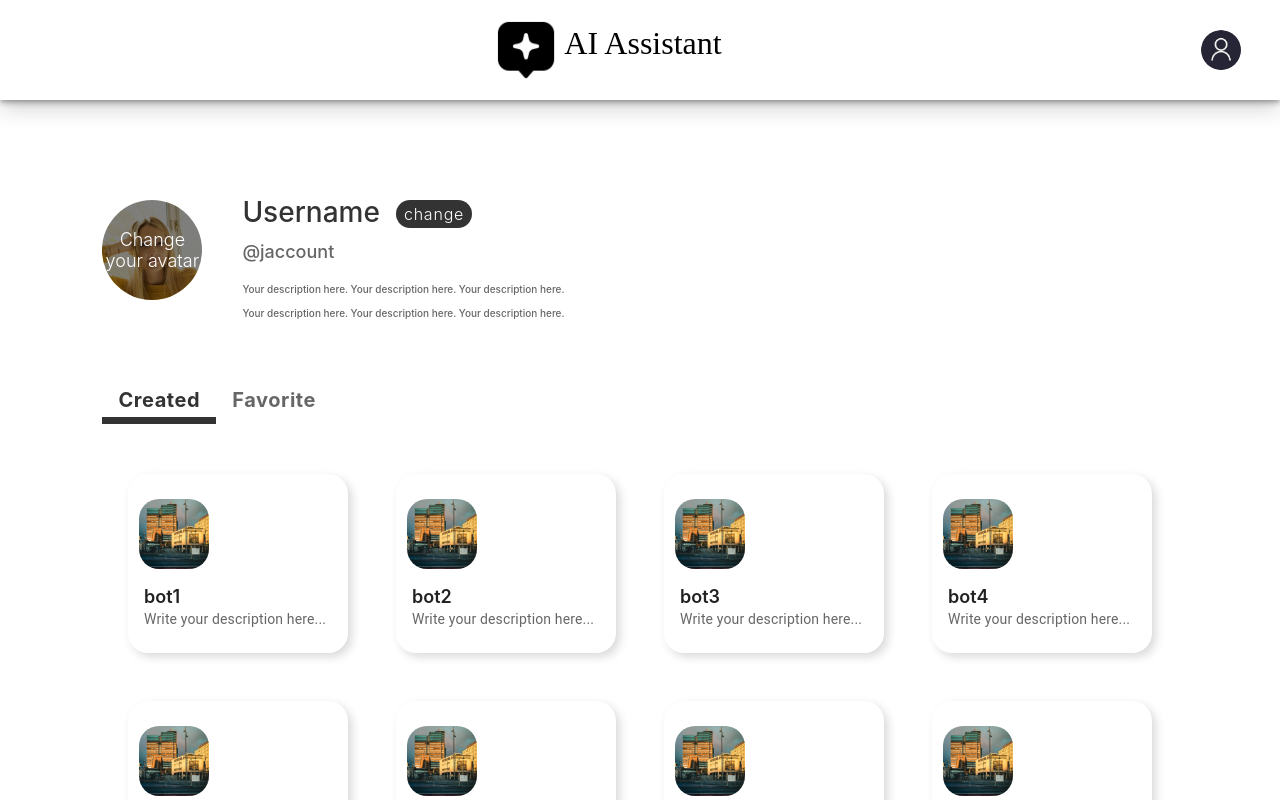
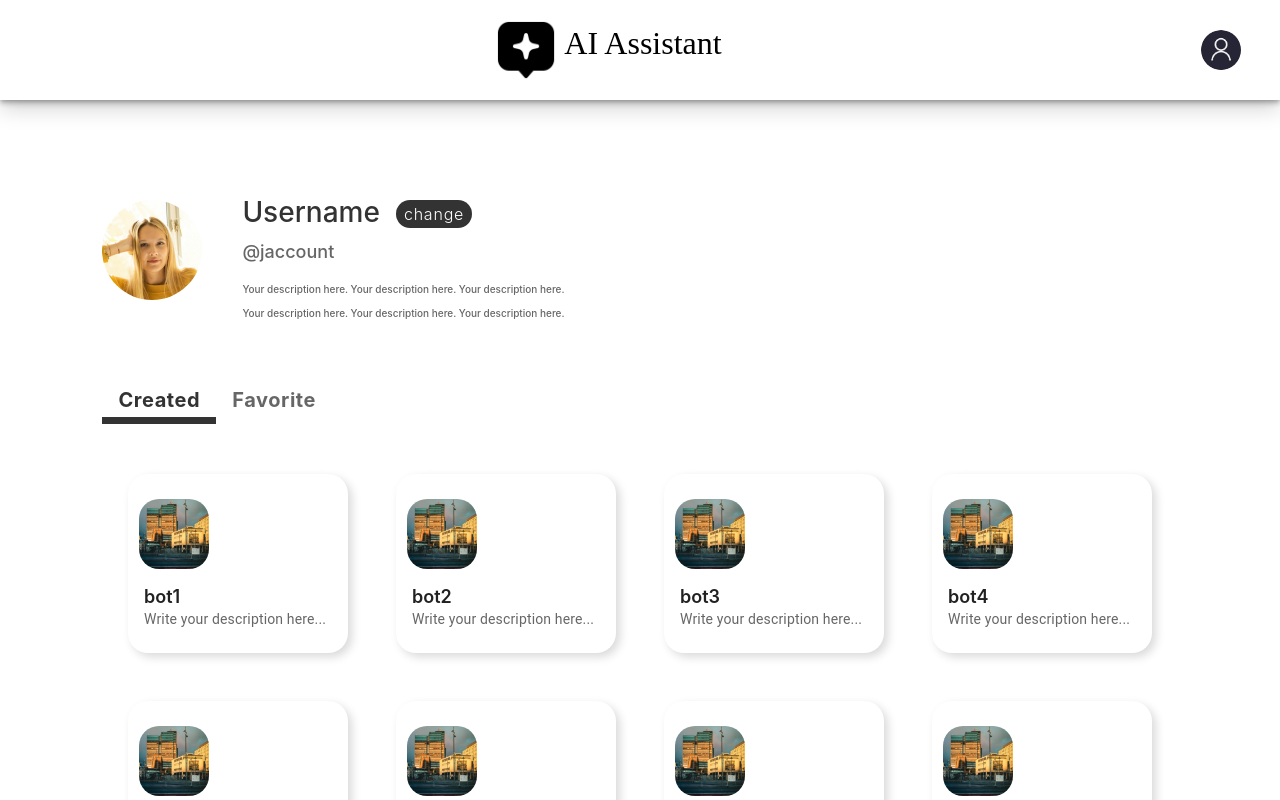
Before and after one commit to kiwi142857/SE3330-SE2320-UniGPT-Frontend, a React (Create React App) app: page /profile in a window 1280 px wide. Shown: the top 800 px of the page. Built offline with nearby package versions, Linux system fonts and the light colour scheme; a web font is replaced by a local one.

Commit message:
头像设置为悬浮时出现阴影

```diff
--- a/src/css/market.css
+++ b/src/css/market.css
@@ -2,7 +2,27 @@
     margin-bottom: 100px;
 }
 
-.avatar-overlay {
+.avatar-overlay{
+    position: absolute;
+    font-family: Inter !important;
+    top: 0;
+    left: 0;
+    width: 100%;
+    height: 100%;
+    display: flex;
+    justify-content: center;
+    align-items: center;
+    border-radius: 50%;
+    color: transparent;
+    font-size: 18px;
+    font-weight: 300;
+    letter-spacing: 0em;
+    text-align: center;
+    text-transform: none !important;
+    cursor: pointer;
+}
+
+.avatar-overlay:hover {
     position: absolute;
     font-family: Inter !important;
     top: 0;
```
